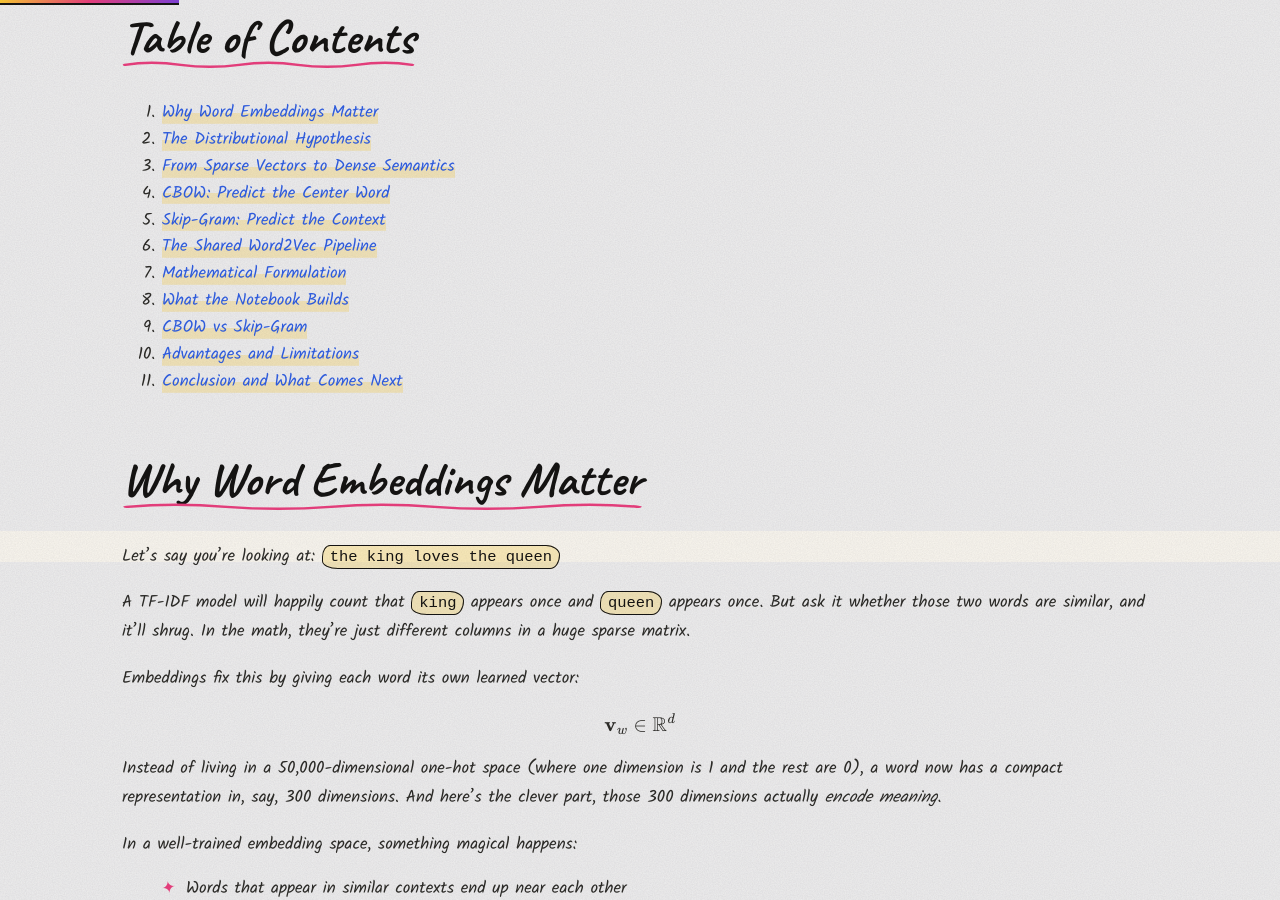
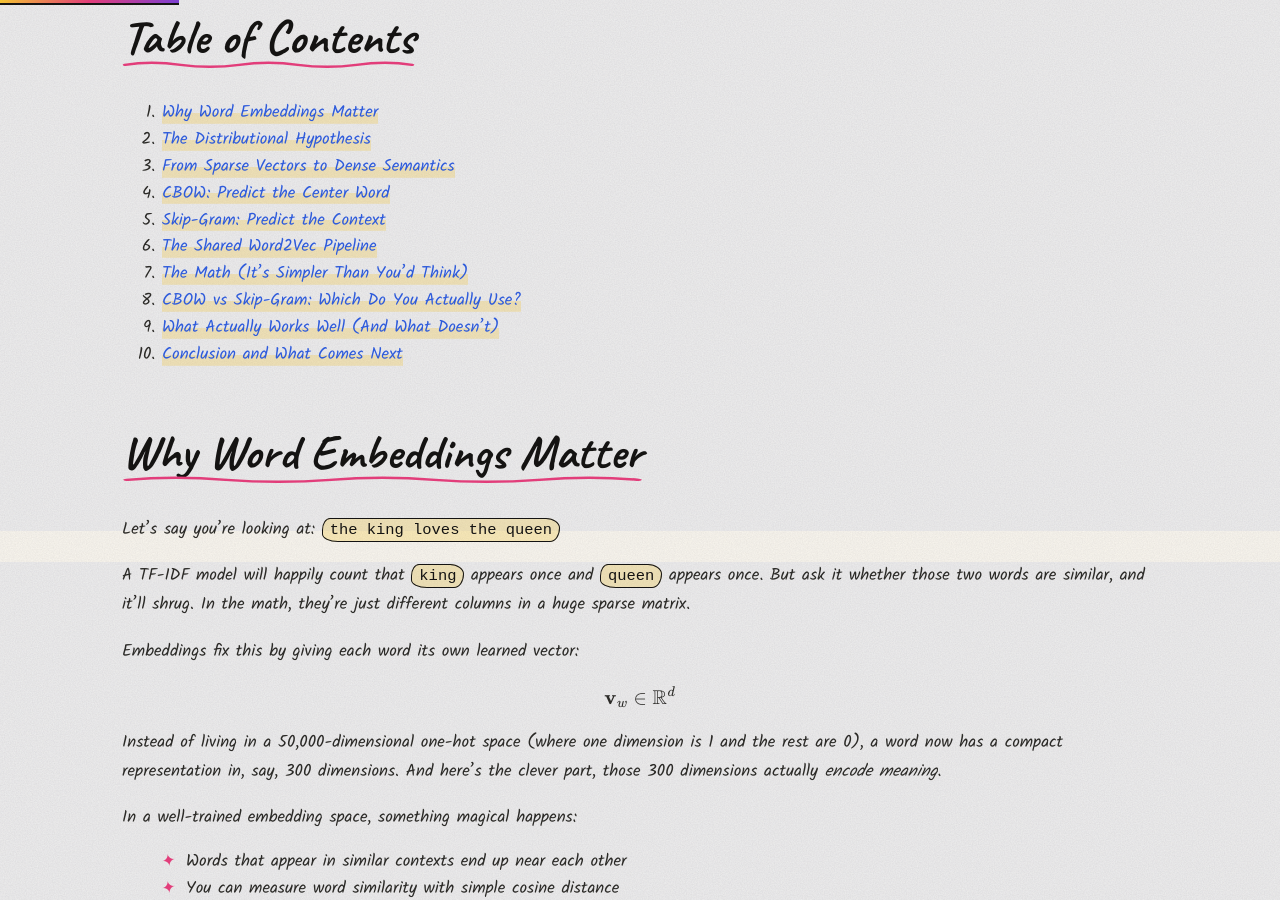
Before and after one commit to mayank1101/mayank1101.github.io, a Jekyll site: the page built from _posts/nlp/2026-02-05-word-embeddigs.md, in a window 1280 px wide and 900 px high, scrolled down 1269 px. Built offline with Jekyll 4.4.1, drawn with Linux system fonts in a browser that asks for light colours; some web fonts are replaced.

Commit message:
fixed table of content link mapping in the article

```diff
--- a/_posts/nlp/2026-02-05-word-embeddigs.md
+++ b/_posts/nlp/2026-02-05-word-embeddigs.md
@@ -28,11 +28,10 @@
 4. [CBOW: Predict the Center Word](#cbow-predict-the-center-word)
 5. [Skip-Gram: Predict the Context](#skip-gram-predict-the-context)
 6. [The Shared Word2Vec Pipeline](#the-shared-word2vec-pipeline)
-7. [Mathematical Formulation](#mathematical-formulation)
-8. [What the Notebook Builds](#what-the-notebook-builds)
-9. [CBOW vs Skip-Gram](#cbow-vs-skip-gram)
-10. [Advantages and Limitations](#advantages-and-limitations)
-11. [Conclusion and What Comes Next](#conclusion-and-what-comes-next)
+7. [The Math (It's Simpler Than You'd Think)](#the-math-its-simpler-than-youd-think)
+8. [CBOW vs Skip-Gram: Which Do You Actually Use?](#cbow-vs-skip-gram-which-do-you-actually-use)
+9. [What Actually Works Well (And What Doesn't)](#what-actually-works-well-and-what-doesnt)
+10. [Conclusion and What Comes Next](#conclusion-and-what-comes-next)
 
 ## Why Word Embeddings Matter
 
```
